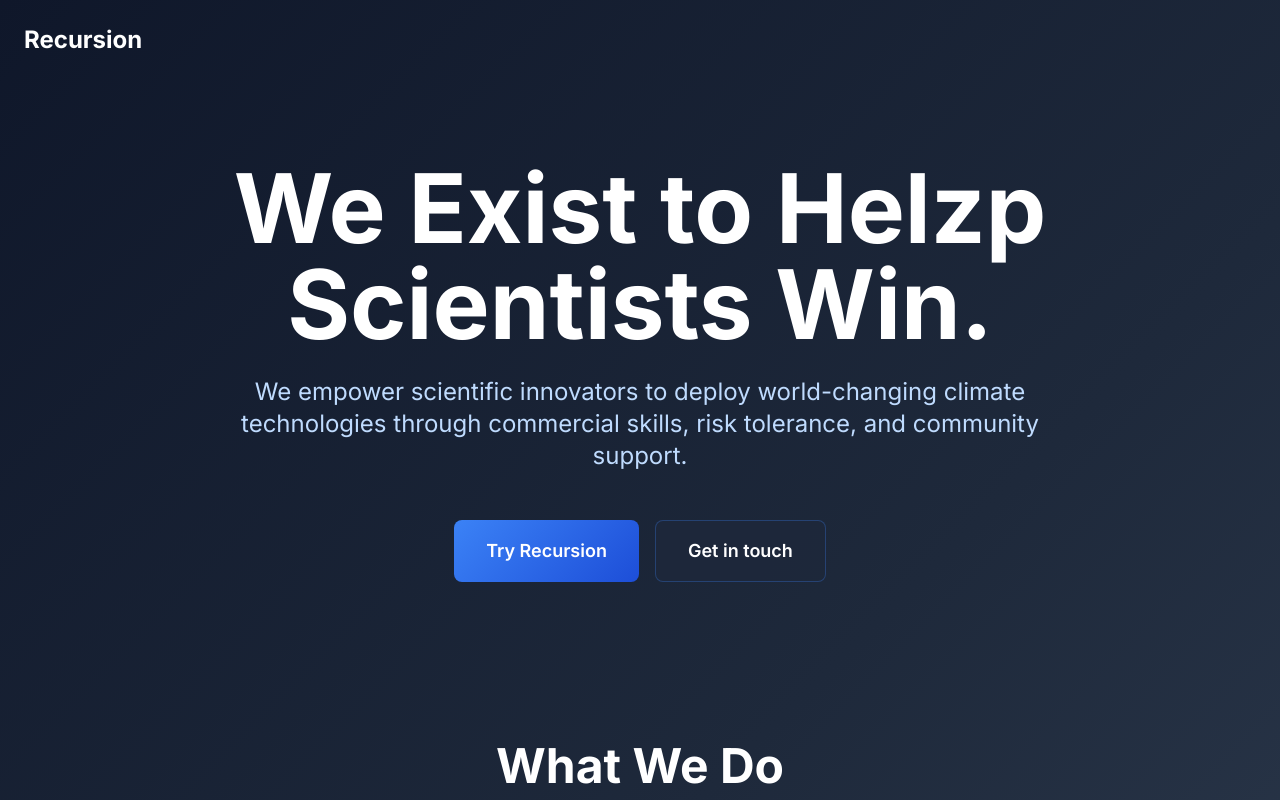
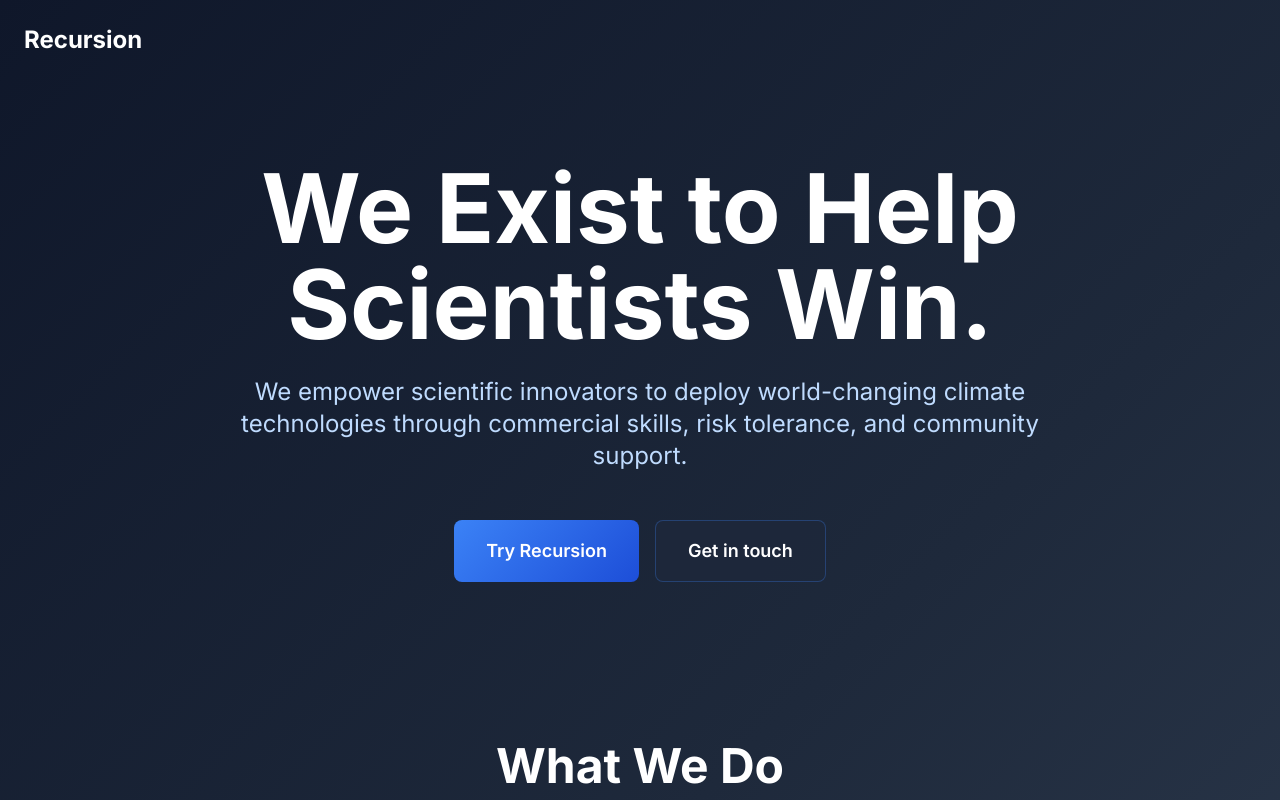
Before and after one commit to conductorjesse/conductorjesse.github.io, a plain HTML site: page index.html in a window 1280 px wide. Shown: the top 800 px of the page. Drawn offline with nearby package versions, Linux system fonts and the light colour scheme.

Commit message:
Update index.html

```diff
--- a/index.html
+++ b/index.html
@@ -139,7 +139,7 @@
         <section class="relative py-20 px-6">
             <div class="max-w-7xl mx-auto text-center">
                 <h1 class="text-6xl md:text-8xl font-bold text-white mb-6 slide-up">
-                    We Exist to Helzp Scientists Win.
+                    We Exist to Help Scientists Win.
                 </h1>
                 <p class="text-xl md:text-2xl text-blue-200 mb-12 max-w-4xl mx-auto fade-in">
                     We empower scientific innovators to deploy world-changing climate technologies through commercial skills, risk tolerance, and community support.
```
